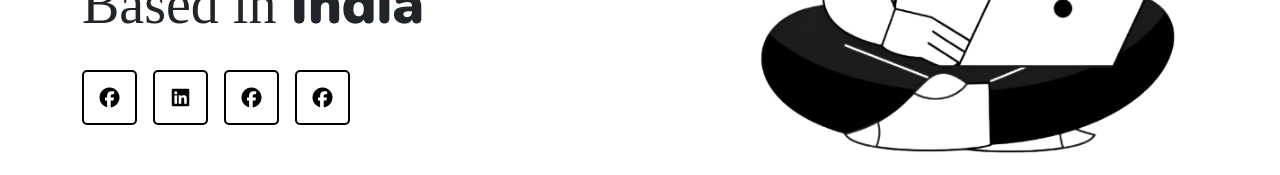
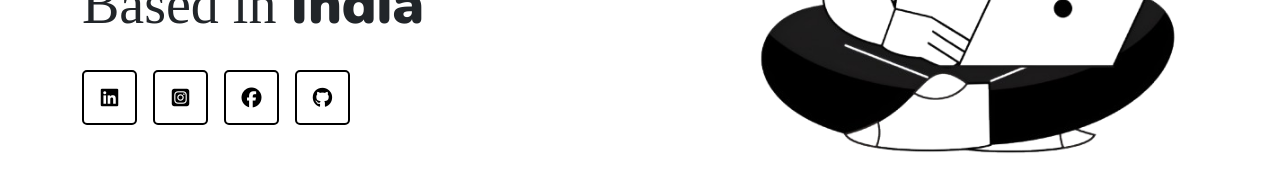
Before and after one commit to Aniiiiiiiiiii/Portolfio, a React (Vite) app: page / in a window 1280 px wide. Shown: the part 342-517 px from the top of the page. Built offline with nearby package versions, Linux system fonts and the light colour scheme; a web font is replaced by a local one.

Commit message:
Update Hero.jsx
Updated icons and links

```diff
--- a/src/components/Hero.jsx
+++ b/src/components/Hero.jsx
@@ -10,18 +10,26 @@ export default function Hero(){
                         <h2>Based in <span className="nunito-black">India</span></h2>
 
                         <div className="social d-flex mt-4">
+                            <a href="https://www.linkedin.com/in/annweshabanik1">
+                            <div className="box d-flex align-items-center justify-content-center">
+                            <i class="fa-brands fa-linkedin"></i>
+                            </div>
+                            </a>
+                            <a href="https://www.instagram.com/_the__happy__soul____?igsh=MW1zMHgyamRqdzk5OQ==">
+                            <div className="box d-flex align-items-center justify-content-center">
+                            <i class="fa-brands fa-square-instagram"></i>
+                            </div>
+                            </a>
+                            <a href="https://www.facebook.com/share/16DeDWR8eu/">
                             <div className="box d-flex align-items-center justify-content-center">
                             <i class="fa-brands fa-facebook"></i>
                             </div>
+                            </a>
+                            <a href="https://github.com/Aniiiiiiiiiii">
                             <div className="box d-flex align-items-center justify-content-center">
-                            <i class="fa-brands fa-linkedin"></i>
+                            <i class="fa-brands fa-github"></i>
                             </div>
-                            <div className="box d-flex align-items-center justify-content-center">
-                            <i class="fa-brands fa-facebook"></i>
-                            </div>
-                            <div className="box d-flex align-items-center justify-content-center">
-                            <i class="fa-brands fa-facebook"></i>
-                            </div>
+                            </a>
                         </div>
                     </div>
                 </div>
```
